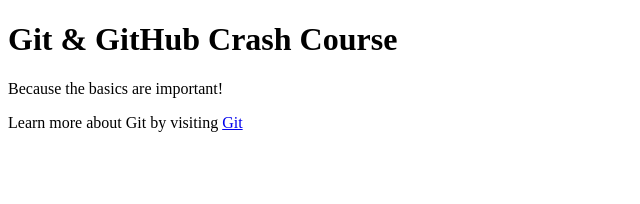
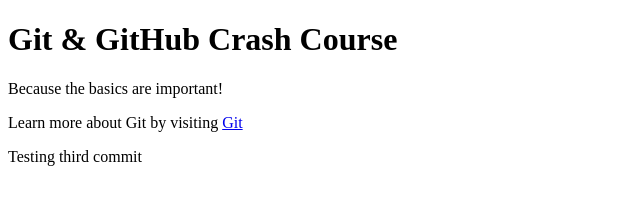
Before and after one commit to tharunkrishna94/github-basics, a plain HTML site: page index.html in a window 1280 px wide. Shown: the whole page, without its empty margins (0-640 px from the left). Drawn offline with Linux system fonts and the light colour scheme.

Commit message:
testing third commit

```diff
--- a/index.html
+++ b/index.html
@@ -12,5 +12,6 @@
     <p>
       Learn more about Git by visiting <a href="https://git-scm.com/">Git</a>
     </p>
+    <p>Testing third commit</p>
   </body>
 </html>
```
